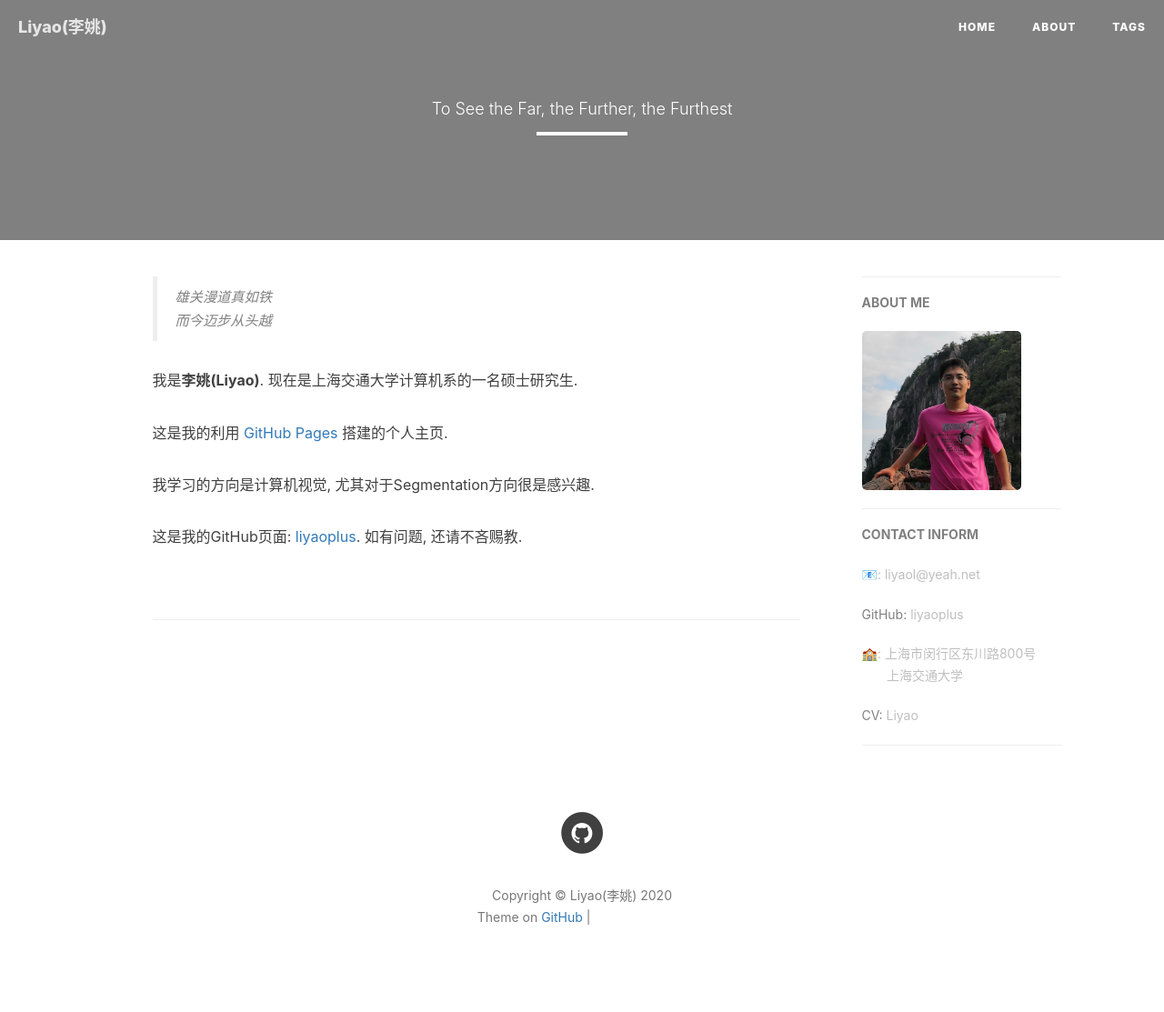
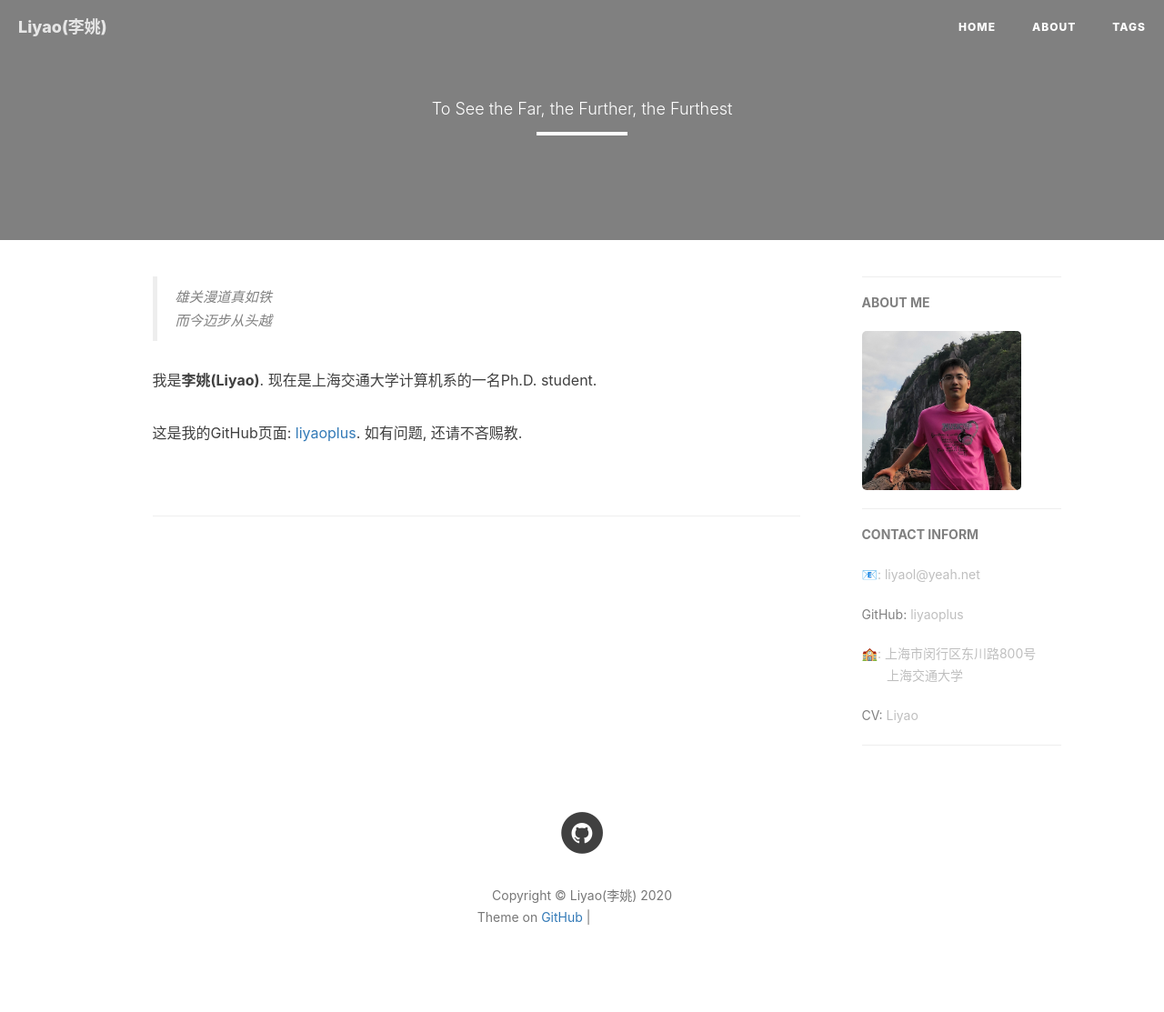
Before and after one commit to liyaoplus/liyaoplus.github.io, a Jekyll site: the page built from about.html, in a window 1280 px wide. Shown: the whole page at 91% size. Built offline with Jekyll 4.4.1, drawn with Linux system fonts in a browser that asks for light colours; nearby versions of some CDN libraries; comment, search, counter and statistics services are not loaded; grey boxes are pictures that could not be loaded.

Commit message:
Update about.html

```diff
--- a/about.html
+++ b/about.html
@@ -18,11 +18,11 @@ header-img: "img/post-bg-rwd.jpg"
     <blockquote><p>雄关漫道真如铁<br>
     而今迈步从头越</p></blockquote>
 
-    <p>我是<strong>李姚(Liyao)</strong>. 现在是上海交通大学计算机系的一名硕士研究生.</p>
+    <p>我是<strong>李姚(Liyao)</strong>. 现在是上海交通大学计算机系的一名Ph.D. student.</p>
 
-    <p>这是我的利用 <a href="https://pages.github.com/">GitHub Pages</a> 搭建的个人主页.</p>
+    <!-- <p>这是我的利用 <a href="https://pages.github.com/">GitHub Pages</a> 搭建的个人主页.</p> -->
 
-    <p>我学习的方向是计算机视觉, 尤其对于Segmentation方向很是感兴趣.</p>
+    <!-- <p>我学习的方向是计算机视觉, 尤其对于Segmentation方向很是感兴趣.</p> -->
 
     <p>这是我的GitHub页面: <a href="https://github.com/liyaoplus">liyaoplus</a>. 如有问题, 还请不吝赐教.</p>
 
```
